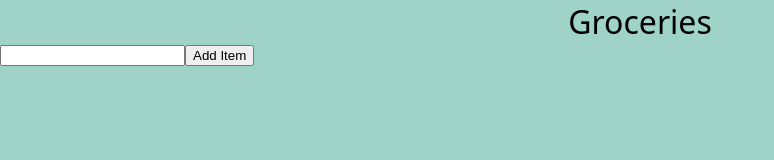
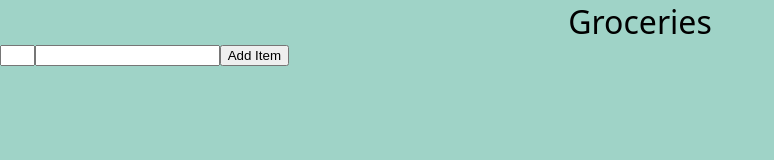
Before and after one commit to cw417/react-practice, a React (Create React App) app in the folder grocery-list/: page / in a window 1280 px wide. Shown: the top 160 px of the page, without its empty margins (0-774 px from the left). Built offline with nearby package versions, Linux system fonts and the light colour scheme.

Commit message:
Add number field and attribute for groceries

```diff
--- a/grocery-list/src/App.css
+++ b/grocery-list/src/App.css
@@ -10,3 +10,7 @@ body {
 .title--text {
   font-size:  2em;
 }
+
+.input--number {
+  width: 2em;
+}
--- a/grocery-list/src/App.js
+++ b/grocery-list/src/App.js
@@ -8,6 +8,7 @@ const LOCAL_STORAGE_KEY = 'groceryApp.groceries'
 function App() {
   const [groceries, setGroceries] = useState([])
   const groceryNameRef = useRef()
+  const groceryNumRef = useRef()
 
   useEffect(() => {
     const storedGroceries = JSON.parse(localStorage.getItem(LOCAL_STORAGE_KEY))
@@ -20,15 +21,17 @@ function App() {
 
   function handleAddGrocery(e) {
     const name = groceryNameRef.current.value
+    const num = groceryNumRef.current.value
     if (name === '') return
     setGroceries(prevGroceries => {
-      return [...prevGroceries, { id: uuidv4(), name: name}]
+      return [...prevGroceries, { id: uuidv4(), name: name, num: num}]
     })
     groceryNameRef.current.value = null
+    groceryNumRef.current.value = null
   }
 
   function removeGrocery(id) {
-    console.log("removing")
+    console.log(`removing ${groceries.find(grocery => grocery.id === id).name}`)
     const newGroceries = groceries.filter(grocery => grocery.id !== id)
     setGroceries(newGroceries)
   }
@@ -39,6 +42,7 @@ function App() {
         <span className='title--text'>Groceries</span>
       </div>
       <GroceryList groceries={groceries} removeGrocery={removeGrocery} />
+      <input ref={groceryNumRef} className='input--number' type='text' />
       <input ref={groceryNameRef} type='text' />
       <button onClick={handleAddGrocery}>Add Item</button>
     </>
--- a/grocery-list/src/Grocery.js
+++ b/grocery-list/src/Grocery.js
@@ -6,8 +6,9 @@ export default function Grocery({ grocery, removeGrocery }) {
   }
   return (
     <div>
-      {grocery.name}
-      <button onClick={handleRemoveClick}>Remove</button>
+      <span>
+        {grocery.num} {grocery.name} <button onClick={handleRemoveClick}>Remove</button>
+      </span>
     </div>
   )
 }
```
